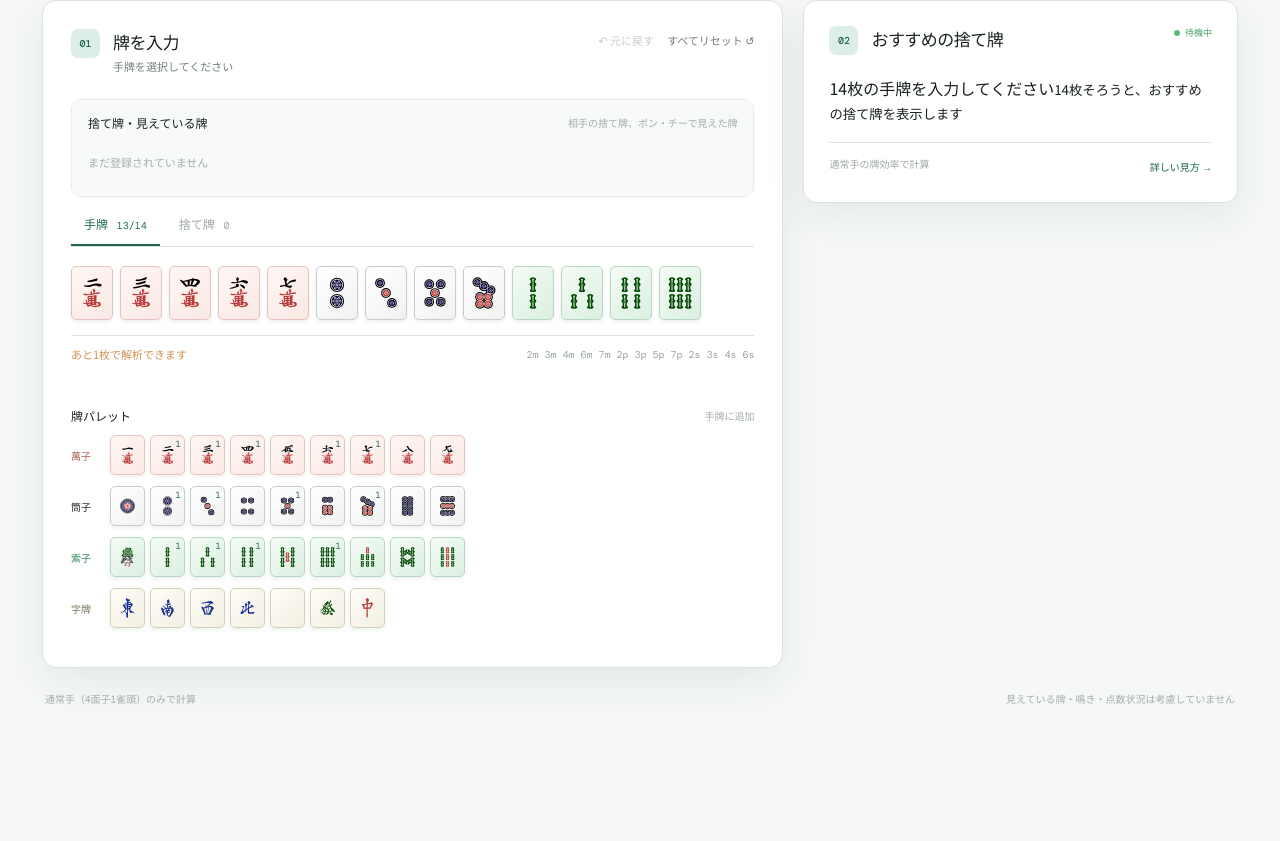
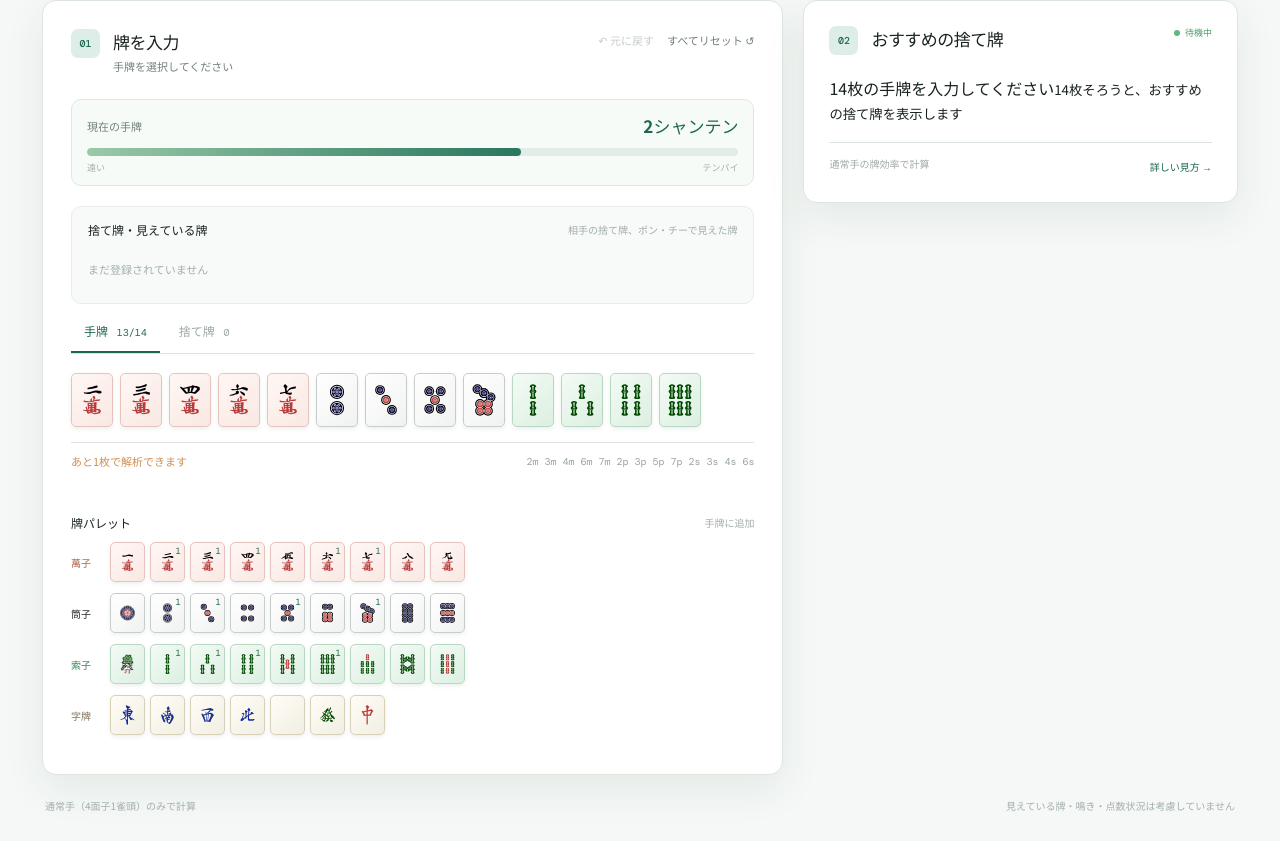
Before and after one commit to sheet00/jantama-tool, a React (Vite) app in the folder src/: page / in a window 1280 px wide. Before the commit the page ends 800 px from the top, so only its background shows below. Built offline with nearby package versions, Linux system fonts and the light colour scheme.

Commit message:
シャンテン進行ゲージを追加

```diff
--- a/src/src/App.tsx
+++ b/src/src/App.tsx
@@ -3,7 +3,7 @@ import './App.css'
 import { AnalysisResults } from './components/AnalysisResults'
 import { HandEditor } from './components/HandEditor'
 import { INITIAL_HAND, toTileCounts, type Tile } from './domain/tiles'
-import { analyzeDiscards } from './engine/mahjong'
+import { analyzeDiscards, currentShanten } from './engine/mahjong'
 import type { Destination } from './components/TilePalette'
 
 type Snapshot = { hand: string[]; visible: string[] }
@@ -15,6 +15,7 @@ function App() {
   const [history, setHistory] = useState<Snapshot[]>([])
   const counts = useMemo(() => [...hand, ...visible].reduce<Record<string, number>>((all, id) => ({ ...all, [id]: (all[id] ?? 0) + 1 }), {}), [hand, visible])
   const analysis = useMemo(() => analyzeDiscards(toTileCounts(hand), toTileCounts(visible)), [hand, visible])
+  const shanten = useMemo(() => currentShanten(toTileCounts(hand)), [hand])
 
   const saveHistory = () => setHistory((current) => [...current.slice(-9), { hand: [...hand], visible: [...visible] }])
 
@@ -57,7 +58,7 @@ function App() {
 
   return <main className="app-shell">
     <div className="workspace">
-      <HandEditor hand={hand} visible={visible} counts={counts} destination={destination} historyLength={history.length} onAdd={addTile} onRemove={removeTile} onRemoveVisible={removeVisibleTile} onDestinationChange={setDestination} onUndo={undo} onReset={reset} />
+      <HandEditor hand={hand} visible={visible} shanten={shanten} counts={counts} destination={destination} historyLength={history.length} onAdd={addTile} onRemove={removeTile} onRemoveVisible={removeVisibleTile} onDestinationChange={setDestination} onUndo={undo} onReset={reset} />
       <aside className="right-column"><AnalysisResults handLength={hand.length} analysis={analysis} /></aside>
     </div>
     <footer><span>通常手（4面子1雀頭）のみで計算</span><span>見えている牌・鳴き・点数状況は考慮していません</span></footer>
--- a/src/src/components/HandEditor.tsx
+++ b/src/src/components/HandEditor.tsx
@@ -1,10 +1,12 @@
 import type { Tile } from '../domain/tiles'
 import { TILES, tileById } from '../domain/tiles'
 import { TilePalette, type Destination } from './TilePalette'
+import { ShantenGauge } from './ShantenGauge'
 
 type Props = {
   hand: string[]
   visible: string[]
+  shanten: number
   counts: Record<string, number>
   destination: Destination
   historyLength: number
@@ -16,13 +18,14 @@ type Props = {
   onReset: () => void
 }
 
-export function HandEditor({ hand, visible, counts, destination, historyLength, onAdd, onRemove, onRemoveVisible, onDestinationChange, onUndo, onReset }: Props) {
+export function HandEditor({ hand, visible, shanten, counts, destination, historyLength, onAdd, onRemove, onRemoveVisible, onDestinationChange, onUndo, onReset }: Props) {
   const drawnTile = hand.length === 14 ? hand[hand.length - 1] : undefined
   const sortedHand = hand.slice(0, drawnTile ? -1 : undefined).sort((a, b) => TILES.findIndex((tile) => tile.id === a) - TILES.findIndex((tile) => tile.id === b))
   const displayHand = drawnTile ? [...sortedHand, drawnTile] : sortedHand
 
   return <section className="panel input-panel">
     <div className="panel-heading"><div><span className="step">01</span><div><h2>牌を入力</h2><p>手牌を選択してください</p></div></div><div className="heading-actions"><button className="text-button" onClick={onUndo} disabled={!historyLength}>↶ 元に戻す</button><button className="text-button" onClick={onReset}>すべてリセット ↺</button></div></div>
+    <ShantenGauge shanten={shanten} handLength={hand.length} />
     <div className="visible-editor"><div className="subheading"><span>捨て牌・見えている牌</span><small>相手の捨て牌、ポン・チーで見えた牌</small></div><div className="tile-row visible-row">{visible.length ? visible.map((id, index) => <button key={`${id}-${index}`} className={`tile tile-small suit-${tileById(id).suit}`} onClick={() => onRemoveVisible(id)} aria-label={`${tileById(id).label}を捨て牌から削除`}><img className="tile-art" src={`/tiles/${tileById(id).asset}`} alt="" /></button>) : <span className="empty-state">まだ登録されていません</span>}</div></div>
     <div className="destination-tabs"><button className={destination === 'hand' ? 'active' : ''} onClick={() => onDestinationChange('hand')}>手牌 <b>{hand.length}/14</b></button><button className={destination === 'visible' ? 'active' : ''} onClick={() => onDestinationChange('visible')}>捨て牌 <b>{visible.length}</b></button></div>
     <div className="tile-row hand-row" aria-label="現在の手牌">{displayHand.length ? <>{sortedHand.map((id, index) => <button key={`${id}-${index}`} className={`tile tile-large suit-${tileById(id).suit}`} onClick={() => onRemove(id)} aria-label={`${tileById(id).label}を手牌から削除`}><img className="tile-art" src={`/tiles/${tileById(id).asset}`} alt="" /></button>)}{drawnTile && <><span className="drawn-separator" aria-hidden="true" /><button className={`tile tile-large drawn-tile suit-${tileById(drawnTile).suit}`} onClick={() => onRemove(drawnTile)} aria-label={`${tileById(drawnTile).label}（自摸牌）を手牌から削除`}><img className="tile-art" src={`/tiles/${tileById(drawnTile).asset}`} alt="" /></button></>}</> : <span className="empty-state">牌パレットから牌を追加</span>}</div>
--- /dev/null
+++ b/src/src/components/ShantenGauge.tsx
@@ -0,0 +1,13 @@
+type Props = { shanten: number; handLength: number }
+
+export function ShantenGauge({ shanten, handLength }: Props) {
+  const isTenpai = shanten <= 0
+  const displayShanten = isTenpai ? 'テンパイ' : `${shanten}シャンテン`
+  const progress = isTenpai ? 100 : Math.max(0, Math.min(100, ((6 - shanten) / 6) * 100))
+
+  return <div className="shanten-gauge" aria-label={`現在${displayShanten}`}>
+    <div className="gauge-heading"><span>現在の手牌</span><strong>{handLength ? displayShanten : '—'}</strong></div>
+    <div className="gauge-track"><span style={{ width: `${handLength ? progress : 0}%` }} /></div>
+    <div className="gauge-scale"><span>遠い</span><span>テンパイ</span></div>
+  </div>
+}
--- a/src/src/engine/mahjong.ts
+++ b/src/src/engine/mahjong.ts
@@ -97,3 +97,17 @@ export function analyzeDiscards(hand: Counts, visible: Counts = Array(34).fill(0
 
   return results.sort((a, b) => a.shanten - b.shanten || b.effectiveTileCount - a.effectiveTileCount || b.effectiveTiles.length - a.effectiveTiles.length || a.discard - b.discard)
 }
+
+export function currentShanten(hand: Counts): number {
+  const total = hand.reduce((sum, count) => sum + count, 0)
+  if (total !== 14) return standardShanten(hand)
+
+  let best = 8
+  for (let discard = 0; discard < 34; discard += 1) {
+    if (hand[discard] === 0) continue
+    const afterDiscard = [...hand]
+    afterDiscard[discard] -= 1
+    best = Math.min(best, standardShanten(afterDiscard))
+  }
+  return best
+}
```
Also changed, not shown: src/src/App.css.
